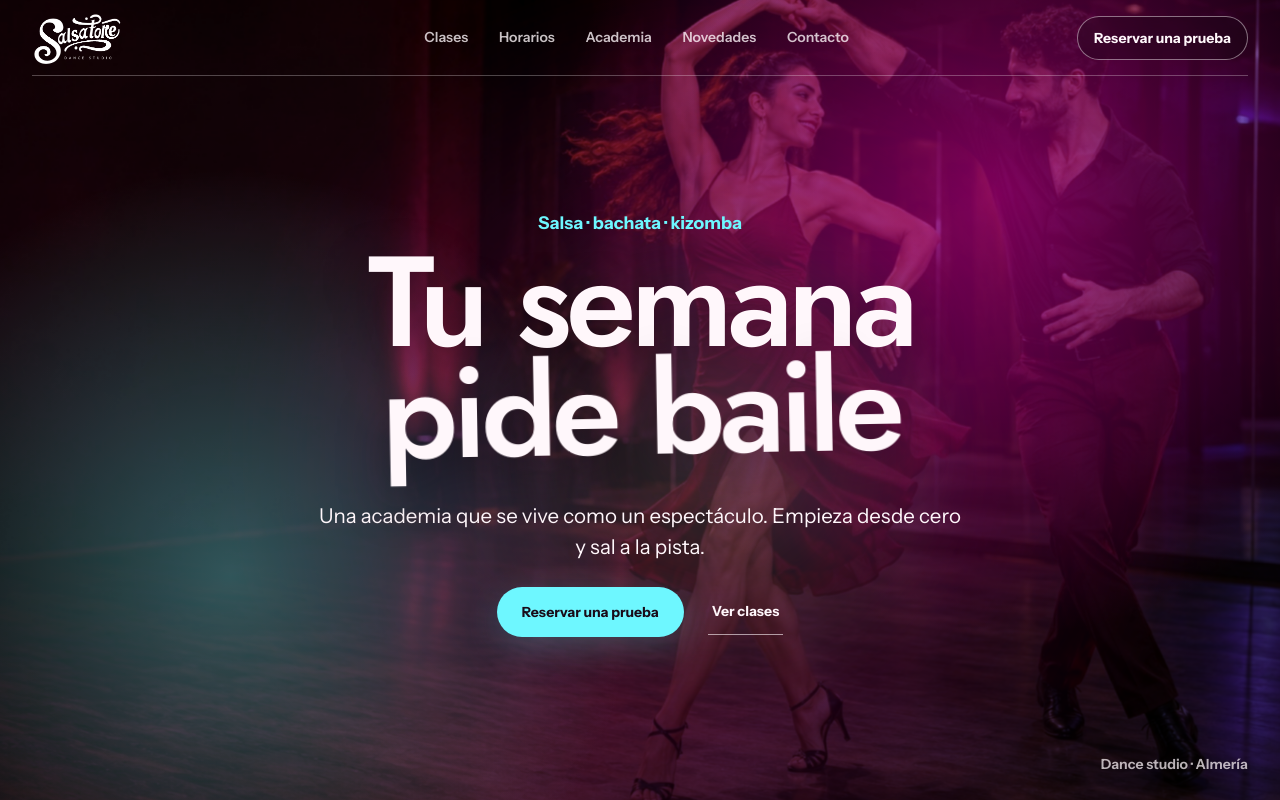
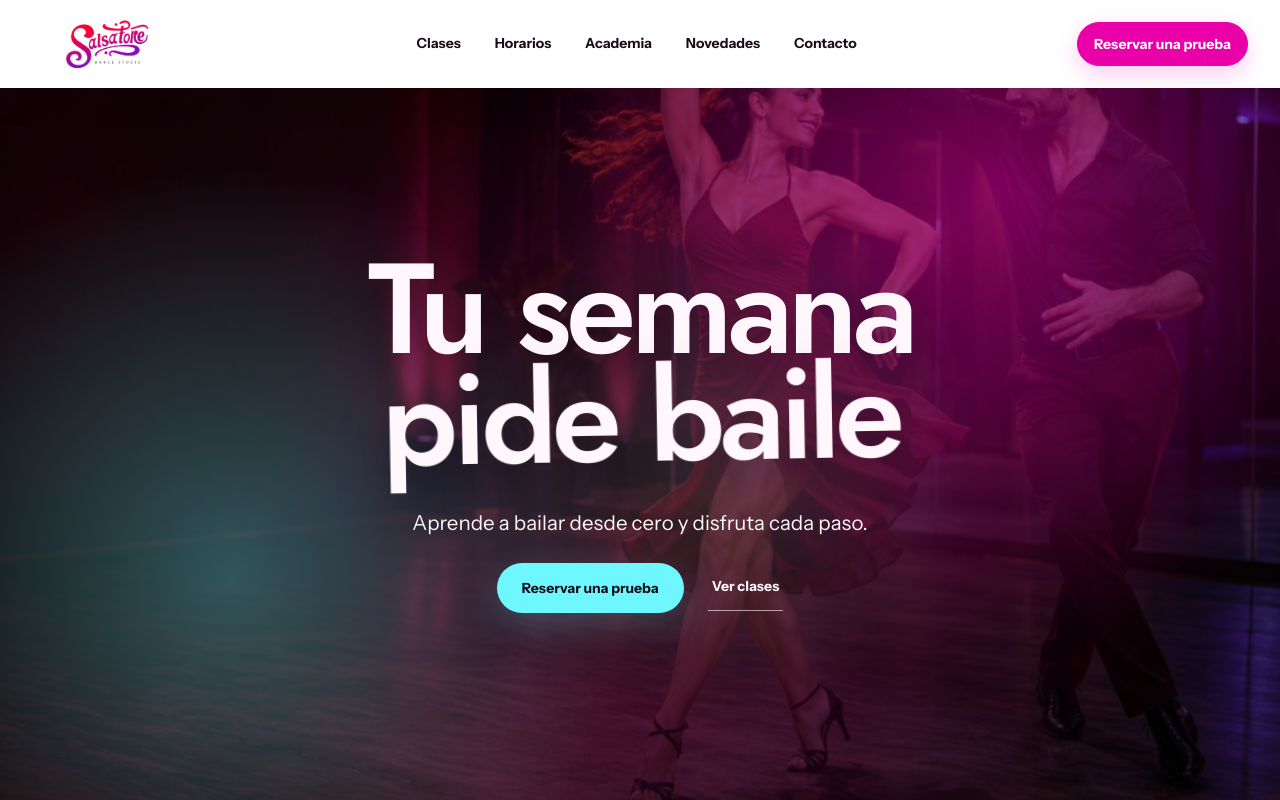
Before and after one commit to zxsolt/Salsatore-Demo, a plain HTML site: page dist/index.html in a window 1280 px wide. Shown: the top 800 px of the page. Drawn offline with Linux system fonts and the light colour scheme; a web font is replaced by a local one.

Commit message:
Simplify hero and add white animated navbar

```diff
--- a/dist/assets/css/spectacle.css
+++ b/dist/assets/css/spectacle.css
@@ -46,12 +46,41 @@
 
 body { font-family: var(--font-body); background: var(--show-white); }
 
-.site-header { color: var(--show-white); }
-.header-shell { border-color: rgba(255, 247, 251, .28); }
-.site-nav a { color: rgba(255, 247, 251, .78); }
-.site-nav a:hover { color: var(--show-white); }
-.button--header { color: var(--show-white); border-color: rgba(255, 247, 251, .45); background: rgba(18, 7, 17, .3); backdrop-filter: blur(10px); }
-.button--header:hover { color: var(--show-ink); border-color: var(--show-cyan); background: var(--show-cyan); }
+.site-header {
+    color: var(--show-ink);
+    background: var(--show-white-pure);
+    box-shadow: 0 10px 35px rgba(18, 7, 17, .1);
+}
+.header-shell { min-height: 88px; border-color: transparent; }
+.brand-logo,
+.custom-logo { width: 170px; max-height: 70px; }
+.site-nav a {
+    position: relative;
+    padding: .65rem .1rem;
+    color: var(--show-ink);
+    font-weight: 680;
+    transition: color var(--dur-short) var(--ease-out), transform var(--dur-short) var(--ease-out);
+}
+.site-nav a::after {
+    content: "";
+    position: absolute;
+    right: 0;
+    bottom: .28rem;
+    left: 0;
+    height: 3px;
+    border-radius: var(--radius-pill);
+    background: linear-gradient(90deg, var(--show-fuchsia), var(--show-violet));
+    transform: scaleX(0) skewX(-18deg);
+    transform-origin: right center;
+    transition: transform 340ms var(--ease-out);
+}
+.site-nav a:hover,
+.site-nav a:focus-visible { color: var(--show-fuchsia-dark); transform: translateY(-2px); }
+.site-nav a:hover::after,
+.site-nav a:focus-visible::after { transform: scaleX(1) skewX(-18deg); transform-origin: left center; }
+.button--header { color: var(--show-white-pure); border-color: var(--show-fuchsia); background: var(--show-fuchsia); box-shadow: 0 8px 24px rgba(233, 0, 168, .2); }
+.button--header:hover { color: var(--show-white-pure); border-color: var(--show-fuchsia-dark); background: var(--show-fuchsia-dark); }
+.nav-toggle > span:not(.screen-reader-text) { background: var(--show-ink); }
 
 .hero { min-height: 100svh; color: var(--show-white); background: var(--show-night); }
 .hero::before {
@@ -93,14 +122,13 @@ body { font-family: var(--font-body); background: var(--show-white); }
 }
 .hero-shell {
     min-height: 100svh;
-    padding: 126px 0 80px;
+    padding: 152px 0 80px;
     display: grid;
     grid-template-columns: minmax(0, 1fr);
     place-items: center;
     text-align: center;
 }
 .hero-copy { max-width: 1040px; display: grid; justify-items: center; }
-.hero-kicker { margin: 0 0 var(--space-md); color: var(--show-cyan); font-size: clamp(.9rem, 1.4vw, 1.1rem); font-weight: 760; }
 .hero h1 {
     max-width: 10ch;
     color: var(--show-white);
@@ -114,13 +142,12 @@ body { font-family: var(--font-body); background: var(--show-white); }
 }
 .hero-title-line { display: block; opacity: 0; transform: translateY(32px) rotate(-1.5deg); }
 .hero-title-line--accent { margin-top: .06em; color: var(--show-white); transform: translateY(36px) rotate(1deg); }
-.hero-lead { max-width: 48ch; margin: var(--space-xl) auto var(--space-lg); color: var(--show-white); font-size: clamp(1.05rem, 1.6vw, 1.28rem); }
+.hero-lead { max-width: 38ch; margin: var(--space-xl) auto var(--space-lg); color: var(--show-white); font-size: clamp(1.05rem, 1.6vw, 1.28rem); }
 .hero-actions { justify-content: center; }
 .hero .button--primary { color: var(--show-ink); background: var(--show-cyan); box-shadow: 0 10px 36px rgba(110, 247, 255, .22); }
 .hero .button--primary:hover { color: var(--show-white); background: var(--show-fuchsia); }
 .hero .text-link { color: var(--show-white); border-color: rgba(255, 247, 251, .6); }
 .hero .text-link:hover { color: var(--show-cyan); border-color: var(--show-cyan); }
-.hero-stamp { position: absolute; right: var(--gutter); bottom: var(--space-lg); margin: 0; color: rgba(255, 247, 251, .72); font-size: var(--text-sm); font-weight: 650; }
 
 .events-section { padding: var(--section-gap) 0; color: var(--show-ink); background: var(--show-white); }
 .events-heading { max-width: 920px; margin: 0 auto var(--space-2xl); text-align: center; }
@@ -302,10 +329,13 @@ body { font-family: var(--font-body); background: var(--show-white); }
 }
 
 @media (max-width: 55rem) {
-    .site-nav { background: var(--show-night); }
-    .site-nav a { color: var(--show-white); }
-    .nav-toggle > span:not(.screen-reader-text) { background: var(--show-white); }
-    .hero-shell { min-height: 100svh; padding: 112px 0 72px; }
+    .header-shell { min-height: 80px; }
+    .brand-logo,
+    .custom-logo { width: 155px; max-height: 64px; }
+    .site-nav { background: var(--show-white-pure); }
+    .site-nav a { color: var(--show-ink); }
+    .nav-toggle > span:not(.screen-reader-text) { background: var(--show-ink); }
+    .hero-shell { min-height: 100svh; padding: 132px 0 72px; }
     .hero-copy { min-height: auto; align-items: center; }
     .hero-media img { object-position: 60% center; }
     .event-posters { grid-template-columns: minmax(0, 1fr) minmax(0, 1fr); }
@@ -317,7 +347,6 @@ body { font-family: var(--font-body); background: var(--show-white); }
     .hero h1 { max-width: 9ch; font-size: clamp(4rem, 20vw, 6rem); line-height: .8; }
     .hero-lead { max-width: 32ch; margin-top: var(--space-lg); }
     .hero-actions { align-items: center; }
-    .hero-stamp { display: none; }
     .events-heading { text-align: left; }
     .events-heading h2,
     .events-heading p { margin-inline: 0; }
@@ -334,6 +363,8 @@ body { font-family: var(--font-body); background: var(--show-white); }
 }
 
 @media (prefers-reduced-motion: reduce) {
+    .site-nav a,
+    .site-nav a::after { transition: none; }
     .event-poster { transition: none; }
     .hero-title-line { opacity: 1; transform: none; }
     .hero-media img,
--- a/dist/index.html
+++ b/dist/index.html
@@ -15,7 +15,7 @@
   <a class="skip-link" href="#contenido">Saltar al contenido</a>
   <header class="site-header" data-site-header>
     <div class="header-shell">
-      <a class="brand" href="#inicio" aria-label="Salsatore Dance Studio, inicio"><img class="brand-logo" src="assets/images/logo-white.png" alt="Salsatore Dance Studio"></a>
+      <a class="brand" href="#inicio" aria-label="Salsatore Dance Studio, inicio"><img class="brand-logo" src="assets/images/logo-color.png" alt="Salsatore Dance Studio"></a>
       <button class="nav-toggle" type="button" aria-expanded="false" aria-controls="site-nav" data-nav-toggle><span></span><span></span><span class="screen-reader-text">Abrir menú</span></button>
       <nav class="site-nav" id="site-nav" aria-label="Navegación principal" data-site-nav>
         <a href="#clases">Clases</a><a href="#horarios">Horarios</a><a href="#academia">Academia</a><a href="#novedades">Novedades</a><a href="#contacto">Contacto</a>
@@ -29,13 +29,11 @@
       <div class="hero-media" aria-hidden="true"><img src="assets/images/hero-dance-v2.jpg" alt="" fetchpriority="high"></div>
       <div class="hero-shell">
         <div class="hero-copy">
-          <p class="hero-kicker">Salsa · bachata · kizomba</p>
           <h1 id="hero-title"><span class="hero-title-line">Tu semana</span><span class="hero-title-line hero-title-line--accent">pide baile</span></h1>
-          <p class="hero-lead">Una academia que se vive como un espectáculo. Empieza desde cero y sal a la pista.</p>
+          <p class="hero-lead">Aprende a bailar desde cero y disfruta cada paso.</p>
           <div class="hero-actions"><button class="button button--primary" type="button" data-open-booking>Reservar una prueba</button><a class="text-link" href="#clases">Ver clases</a></div>
         </div>
       </div>
-      <p class="hero-stamp" aria-hidden="true">Dance studio · Almería</p>
     </section>
 
     <section class="events-section" id="novedades" aria-labelledby="events-title" data-reveal>
```
